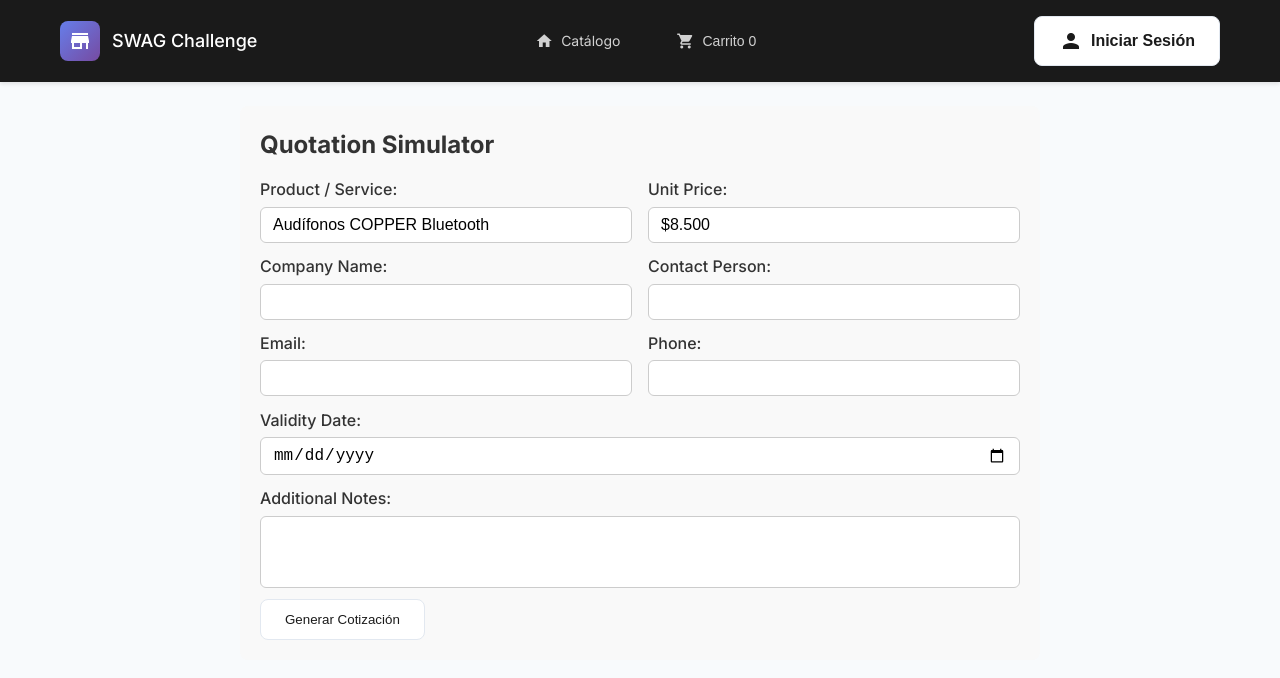
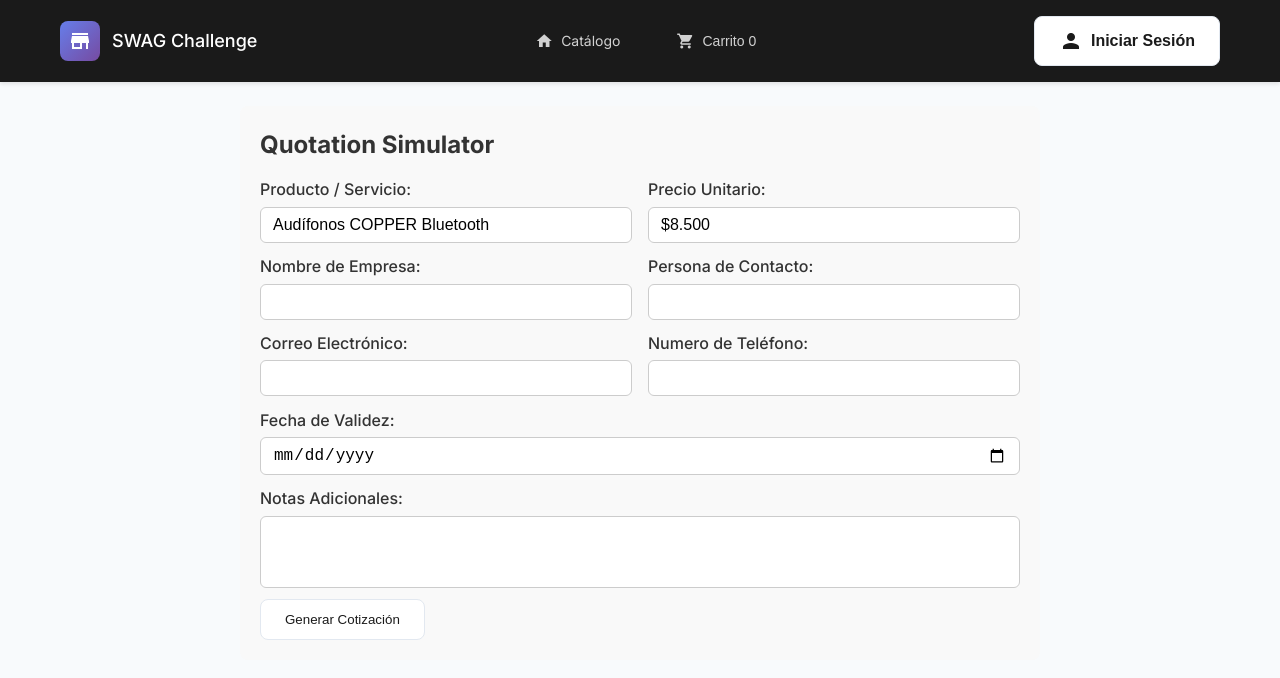
Before and after one commit to Francis7575/Frontend-challenge, a React (Vite) app: page /quotation-form/1 in a window 1280 px wide. Shown: the top 678 px of the page. Built offline with nearby package versions, Linux system fonts and the light colour scheme.

Commit message:
Handle errors without installing any library

```diff
--- a/src/data/quotation-form.ts
+++ b/src/data/quotation-form.ts
@@ -9,13 +9,24 @@ export const inputGroups = [
 ];
 
 export const QuotationFormInfo: QuotationFormField[] = [
-  { label: "Company Name", name: "company", type: "text" },
-  { label: "Contact Person", name: "contact", type: "text" },
-  { label: "Email", name: "email", type: "email" },
-  { label: "Phone", name: "phone", type: "text" },
-  { label: "Address", name: "address", type: "text" },
-  { label: "Product / Service", name: "product", type: "text", readOnly: true },
-  { label: "Unit Price", name: "unitPrice", type: "text", min: 0, readOnly: true },
-  { label: "Validity Date", name: "validity", type: "date" },
-  { label: "Additional Notes", name: "notes", type: "textarea" },
+  { label: "Nombre de Empresa", name: "company", type: "text" },
+  { label: "Persona de Contacto", name: "contact", type: "text" },
+  { label: "Correo Electrónico", name: "email", type: "email" },
+  { label: "Numero de Teléfono", name: "phone", type: "text" },
+  { label: "Dirección", name: "address", type: "text" },
+  {
+    label: "Producto / Servicio",
+    name: "product",
+    type: "text",
+    readOnly: true,
+  },
+  {
+    label: "Precio Unitario",
+    name: "unitPrice",
+    type: "text",
+    min: 0,
+    readOnly: true,
+  },
+  { label: "Fecha de Validez", name: "validity", type: "date" },
+  { label: "Notas Adicionales", name: "notes", type: "textarea" },
 ];
--- a/src/pages/ProductDetail.tsx
+++ b/src/pages/ProductDetail.tsx
@@ -15,11 +15,14 @@ const ProductDetail = () => {
   const [quantity, setQuantity] = useState<number>(1)
   const { addToCart } = useCart()
   const navigate = useNavigate()
+  const [error, setError] = useState<string | null>(null);
 
   useEffect(() => {
     if (id) {
       setLoading(true)
+      setError(null);
       setTimeout(() => {
+        try {
           const foundProduct = products.find(p => p.id === parseInt(id))
           setProduct(foundProduct || null)
 
@@ -30,10 +33,32 @@ const ProductDetail = () => {
           if (foundProduct?.sizes && foundProduct.sizes.length > 0) {
             setSelectedSize(foundProduct.sizes[0])
           }
+        } catch (err) {
+          console.error(err);
+          setError('Ocurrió un error al cargar el producto');
+          setProduct(null);
+        } finally {
           setLoading(false)
+        }
       }, 500)
     }
   }, [id])
+
+  if (error) {
+    return (
+      <div className="container">
+        <div className="error-state">
+          <span className="material-icons">error_outline</span>
+          <h2 className="h2">¡Ups!</h2>
+          <p className="p1">{error}</p>
+          <button className="btn btn-primary cta1" onClick={() => navigate('/')}>
+            <span className="material-icons">arrow_back</span>
+            Volver al catálogo
+          </button>
+        </div>
+      </div>
+    );
+  }
 
   // ⏳ Loading state
   if (loading) {
--- a/src/pages/ProductList.tsx
+++ b/src/pages/ProductList.tsx
@@ -15,10 +15,14 @@ const ProductList = () => {
   const maxPrice = Math.max(...allProducts.map(p => p.basePrice))
   const [priceRange, setPriceRange] = useState({ min: minPrice, max: maxPrice })
   const [loading, setLoading] = useState(false)
+  const [error, setError] = useState<string | null>(null);
+
   // Filter and sort products based on criteria
   const filterProducts = (category: string, search: string, sort: string, supplier: string, range: { min: number; max: number }) => {
     setLoading(true)
+    setError(null);
     setTimeout(() => {
+      try {
         let filtered = [...allProducts]
         // Category filter
         if (category !== 'all') {
@@ -59,9 +63,14 @@ const ProductList = () => {
           default:
             break
         }
+        setFilteredProducts(filtered)
 
-      setFilteredProducts(filtered)
+      } catch (err) {
+        console.error(err);
+        setError('Ocurrió un error al filtrar los productos. Intenta nuevamente.');
+      } finally {
         setLoading(false)
+      }
     }, 500)
   }
 
@@ -117,7 +126,9 @@ const ProductList = () => {
               <span className="stat-label l1">productos</span>
             </div>
             <div className="stat-item">
-              <span className="stat-value p1-medium">6</span>
+              <span className="stat-value p1-medium">
+                {Array.from(new Set(allProducts.map(p => p.category))).length}
+              </span>
               <span className="stat-label l1">categorías</span>
             </div>
           </div>
@@ -144,6 +155,17 @@ const ProductList = () => {
             <div className="loading-state">
               <span className="material-icons spin">hourglass_top</span>
               <p>Cargando productos...</p>
+            </div>
+          ) : error ? (
+            <div className="error-state">
+              <span className="material-icons">error_outline</span>
+              <p>{error}</p>
+              <button
+                className="btn btn-primary cta1"
+                onClick={() => filterProducts(selectedCategory, searchQuery, sortBy, selectedSupplier, priceRange)}
+              >
+                Reintentar
+              </button>
             </div>
           ) : filteredProducts.length === 0 ? (
             <div className="empty-state">
--- a/src/pages/QuotationForm.css
+++ b/src/pages/QuotationForm.css
@@ -59,6 +59,12 @@ textarea.input-field {
   gap: 2rem;
 }
 
+.error-message {
+  color: #d32f2f;          /* Strong red color for errors */
+  font-size: 0.875rem;     /* Slightly smaller than normal text */
+  margin-top: 0.25rem;     /* Small spacing above the message */
+  font-weight: 500;        /* Medium weight for readability */
+}
 @media (min-width: 600px) {
   .quotation-form {
     padding: 0;
--- a/src/pages/QuotationForm.tsx
+++ b/src/pages/QuotationForm.tsx
@@ -20,6 +20,7 @@ const QuotationForm = () => {
     product: product ? product.name : '',
     unitPrice: product ? product.basePrice : 0,
   });
+  const [errors, setErrors] = useState<{ [key: string]: string }>({});
 
   const handleInputChange = (e: React.ChangeEvent<HTMLInputElement | HTMLTextAreaElement>) => {
     const { name, value } = e.target;
@@ -42,7 +43,27 @@ const QuotationForm = () => {
 
   const handleSubmit = (e: React.FormEvent) => {
     e.preventDefault();
+
+    const newErrors: { [key: string]: string } = {};
+
+    // Validate required fields
+    if (!formData.company?.trim()) newErrors.company = 'Ingrese el nombre de la empresa';
+    if (!formData.contact?.trim()) newErrors.contact = 'Ingrese un contacto';
+    if (!formData.email?.trim()) newErrors.email = 'Ingrese un correo electrónico';
+    else if (!/\S+@\S+\.\S+/.test(formData.email)) newErrors.email = 'Correo electrónico inválido';
+    if (!formData.phone?.trim()) newErrors.phone = 'Ingrese un número de teléfono';
+    if (!formData.company?.trim()) newErrors.validity = 'Ingrese fecha de validez';
+
+    // Add any other validations you need
+
+    if (Object.keys(newErrors).length > 0) {
+      setErrors(newErrors); // show errors
+      return; // stop submission
+    }
+
+    setErrors({}); // clear previous errors
     setLoading(true);
+
     setTimeout(() => {
       printQuotation();
       setLoading(false);
@@ -88,8 +109,10 @@ const QuotationForm = () => {
                         min={field.min}
                         max={field.max}
                         readOnly={field.readOnly}
-                        required
                       />
+                    )}
+                    {errors[field.name] && (
+                      <p className="error-message">{errors[field.name]}</p>
                     )}
                   </div>
                 );
@@ -105,8 +128,8 @@ const QuotationForm = () => {
       )}
       <div id="quotation-summary" style={{ display: 'none' }}>
         <h2>Quotation Summary</h2>
-        <p>Empresa: {formData.Empresa}</p>
-        <p>Contacto: {formData.Contacto}</p>
+        <p>Empresa: {formData.company}</p>
+        <p>Contacto: {formData.contact}</p>
         <p>Correo Electronico: {formData.email}</p>
         <p>Numero de telefono: {formData.phone}</p>
         <p>Producto: {formData.product}</p>
```
Lines whose indentation alone changed are shown as unchanged.
